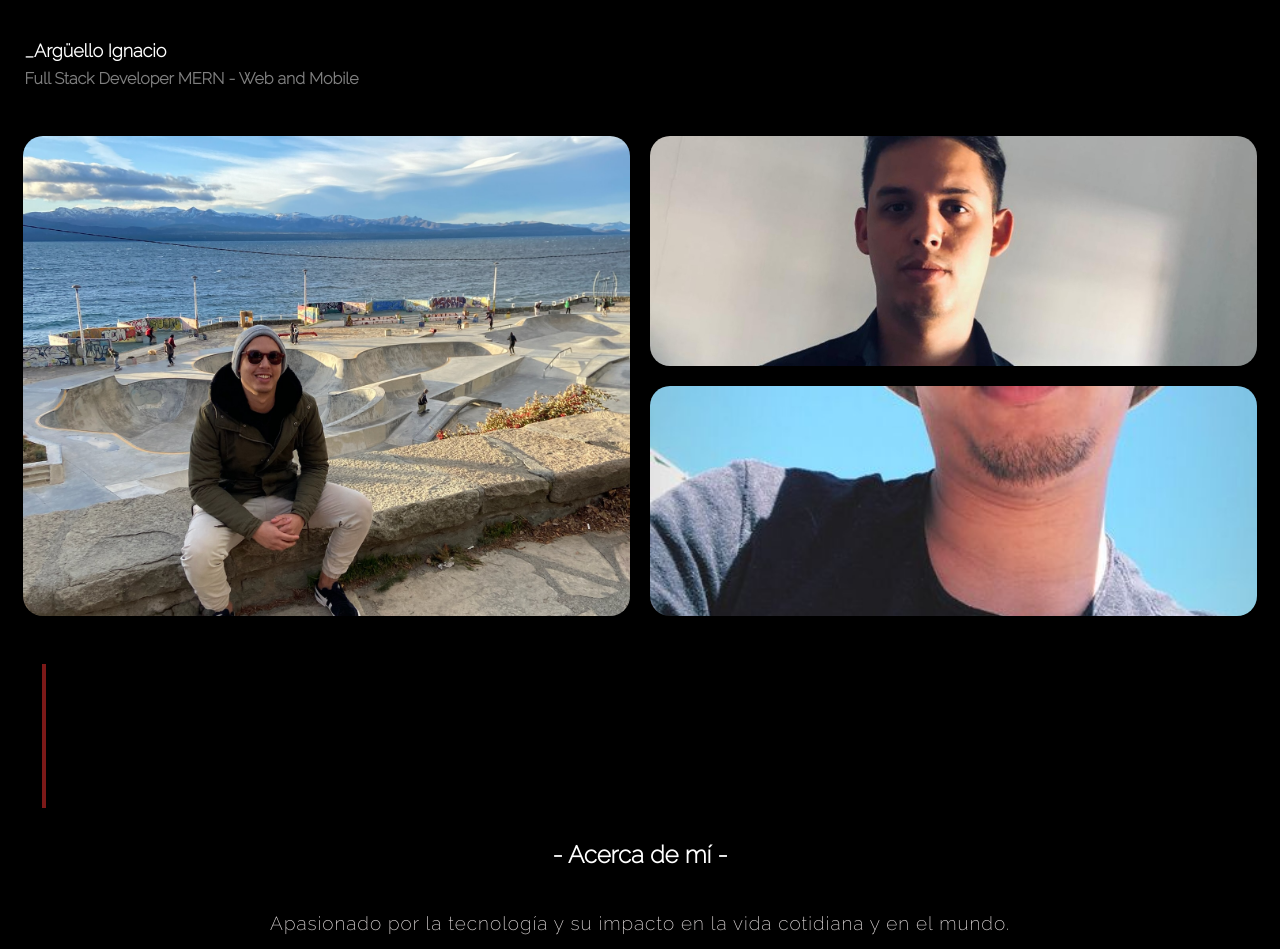
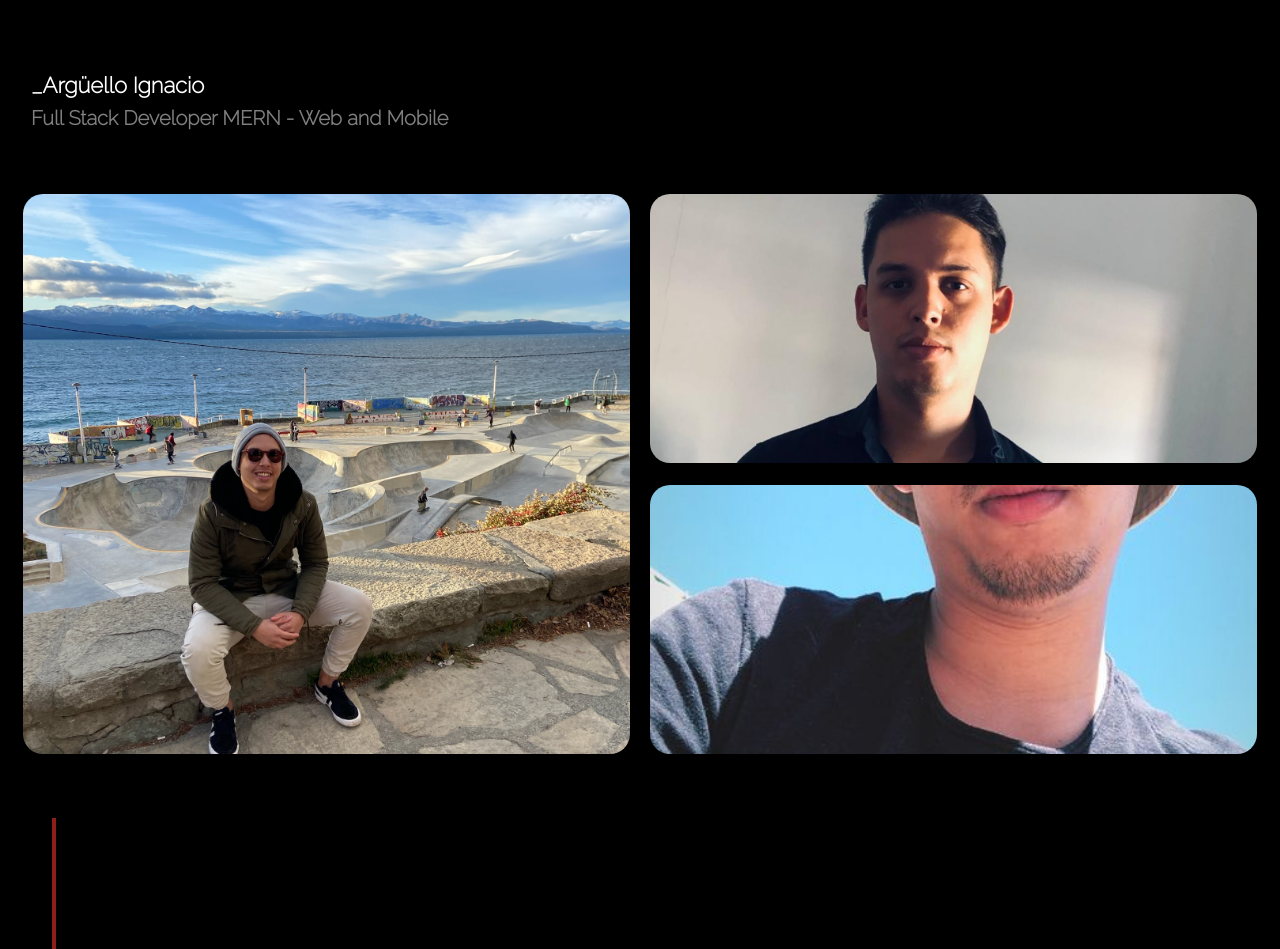
Before and after one commit to ignaarguello/Briefcase-Portfolio, a React (Create React App) app: page / in a window 1280 px wide. Shown: the part 63-1012 px from the top of the page. Built offline with nearby package versions, Linux system fonts and the light colour scheme.

Commit message:
ultimo commit

```diff
--- a/src/components/BarraIzquierda/BarraIzquierda.css
+++ b/src/components/BarraIzquierda/BarraIzquierda.css
@@ -1,7 +1,17 @@
-#barra-izquierda{
+@media screen and (min-width: 320px) {
+  #barra-izquierda {
     width: 0px;
     border: 2.8px solid #7c1918;
     height: 9rem;
-    margin-left: 2.5rem;
     margin: 2rem 2.2rem;
+  }
 }
+
+@media screen and (min-width: 768px) {
+  #barra-izquierda {
+    width: 0px;
+    border: 2.8px solid #911d1b;
+    margin: 2rem 2.8rem;
+    height: 11rem;
+  }
+}
--- a/src/components/Footer/Footer.css
+++ b/src/components/Footer/Footer.css
@@ -40,7 +40,8 @@
   .titulo-desarrollador__footer {
     color: gray;
     font-family: var(--fontRaleway);
-    font-size: 16px;
+    font-size: 15px;
     text-align: center;
+    margin-bottom: 10px;
   }
 }
--- a/src/components/InfoMia/InfoMia.css
+++ b/src/components/InfoMia/InfoMia.css
@@ -12,7 +12,7 @@
         letter-spacing: 1px;
         line-height: 25px;
         margin: 1rem 0;
-        color: rgb(230, 224, 224);
+        color: rgb(192, 188, 188);
     }
 
     #container-flecha__infoMia{
@@ -24,6 +24,6 @@
     #flecha-abajo{
         height: 90%;
         width: 15%;
-        color: rgb(199, 189, 189);
+        color: rgb(243, 240, 240);
     }
 }
--- a/src/components/InfoMia/InfoMia.jsx
+++ b/src/components/InfoMia/InfoMia.jsx
@@ -14,7 +14,7 @@ export default function InfoMia() {
                 detallista, comprometido, pero sobre todo optimista.
             </p>
             <p className='texto-about__infoMia'>
-                Soy amante del desarrollo de Software, me fascina crear interfacez
+                Soy amante del desarrollo de Software, me fascina crear interfaces
                 y experiencias de usuario óptimas, modernas e innovadoras.
             </p>
             <div id='container-flecha__infoMia'>
--- a/src/components/PhotosGrid/PhotosGrid.css
+++ b/src/components/PhotosGrid/PhotosGrid.css
@@ -35,3 +35,14 @@
     object-position: center;
   }
 }
+
+@media screen and (min-width: 768px) {
+  #container-general__photosGrid {
+    margin: 3rem 0;
+    display: grid;
+    grid-template-columns: 1fr 1fr;
+    grid-template-rows: 70vh;
+    gap: 20px;
+    padding: 1rem;
+  }
+}
--- a/src/components/Skills/Skills.css
+++ b/src/components/Skills/Skills.css
@@ -27,7 +27,7 @@
   }
 
   #container-images__Skills2 {
-    margin-top: 5rem;
+    margin-top: 3rem;
     display: flex;
     justify-content: space-around;
     flex-wrap: wrap;
--- a/src/components/Skills/Skills.jsx
+++ b/src/components/Skills/Skills.jsx
@@ -28,13 +28,13 @@ export default function Skills() {
         <div id='container-general__Skills'>
             <h2 id='titulo-stack__Skills' data-aos="zoom-in" data-aos-once="true" data-aos-duration="1000">- Stack de Tecnologías -</h2>
             <div id='container-images__Skills' data-aos="fade-down" data-aos-once="true" data-aos-duration="2000">
-                {imagesSkills.map((element) =>
-                    <img className='image-skill__skills' src={element} alt="" />
+                {imagesSkills.map((element, index) =>
+                    <img className='image-skill__skills' src={element} alt="" key={index} />
                 )}
             </div>
             <div id='container-images__Skills2' data-aos="fade-up" data-aos-once="true" data-aos-duration="2000">
-                {imagesReactNode.map((element) =>
-                    <img className='image-skill__skills' src={element} alt="" />
+                {imagesReactNode.map((element, index) =>
+                    <img className='image-skill__skills' src={element} alt="" key={index} />
                 )}
             </div>
         </div>
--- a/src/pages/Home/Home.css
+++ b/src/pages/Home/Home.css
@@ -19,7 +19,7 @@
     padding: 7px;
   }
 
-  #titulo-acerca__home{
+  #titulo-acerca__home {
     color: white;
     font-family: var(--fontRaleway);
     text-align: center;
@@ -27,10 +27,19 @@
   }
 }
 
+@media screen and (min-width: 768px) {
+  #titulo-ignacio__home {
+    margin-left: 1.5rem;
+    margin-top: 8rem;
+    font-size: 22px;
+  }
 
-
-
-
+  #titulo-fullstack__home {
+    font-size: 20px;
+    margin-left: 1.5rem;
+    margin-top: 0.5rem;
+  }
+}
 
 /* #container-grid-titulos__home {
   margin-top: 5rem;
```
